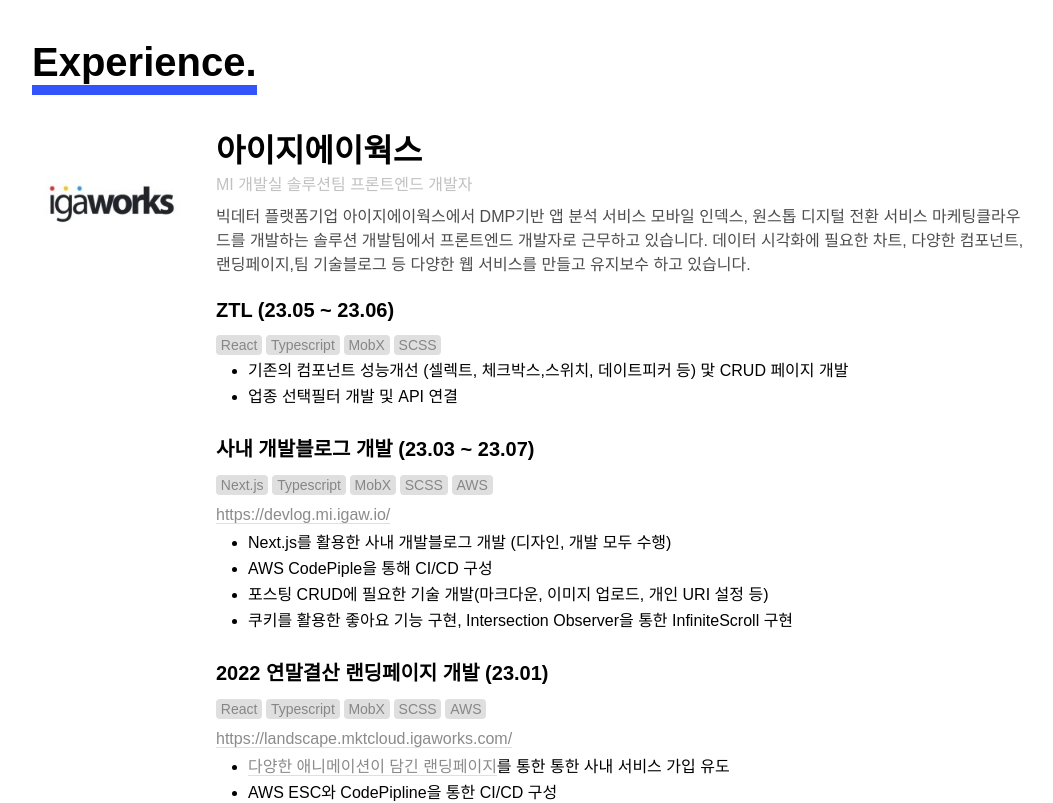
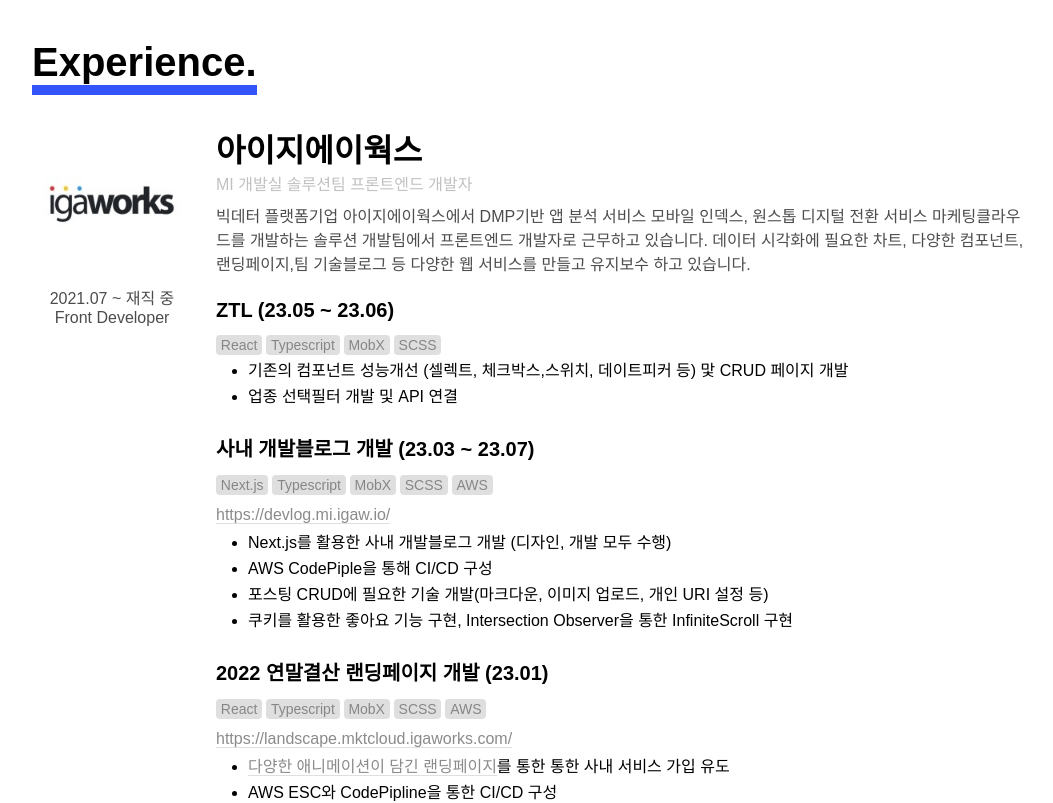
Before and after one commit to jeong-yerim4898/yeriel_devlog, a Next.js app: page / in a window 1280 px wide. Shown: the part 940-1743 px from the top of the page, without its empty margins (108-1161 px from the left). Built offline with nearby package versions, Linux system fonts and the light colour scheme.

Commit message:
재직기간 추가

```diff
--- a/pages/index.tsx
+++ b/pages/index.tsx
@@ -120,8 +120,13 @@ React, Next.js, scss, Typescript, HTML 등을 사용하여 `}
         return (<section id={'experience'}>
                 <SectionTitle>Experience.</SectionTitle>
                 <div style={{display:'flex'}}>
-                    <Image src={'/igaworks.webp'} alt={'아이지에이웍스 로고'} width={200} height={200}
-                           style={{borderRadius:"100rem",height:'10rem',width:'10rem'}}/>
+                    <div style={{display:'flex',flexDirection:'column',alignItems:'center'}}>
+                        <Image src={'/igaworks.webp'} alt={'아이지에이웍스 로고'} width={200} height={200}
+                               style={{borderRadius:"100rem",height:'10rem',width:'10rem'}}/>
+                        <p style={{color:COLOR.blackDark70}}>2021.07 ~ 재직 중</p>
+                        <p style={{color:COLOR.blackDark70}}>Front Developer</p>
+                    </div>
+
                     <div style={{marginLeft:'1.5rem'}}>
                         <div>
                             <h2 style={{fontWeight:"bold",fontSize:'2rem'}}>아이지에이웍스</h2>
```
